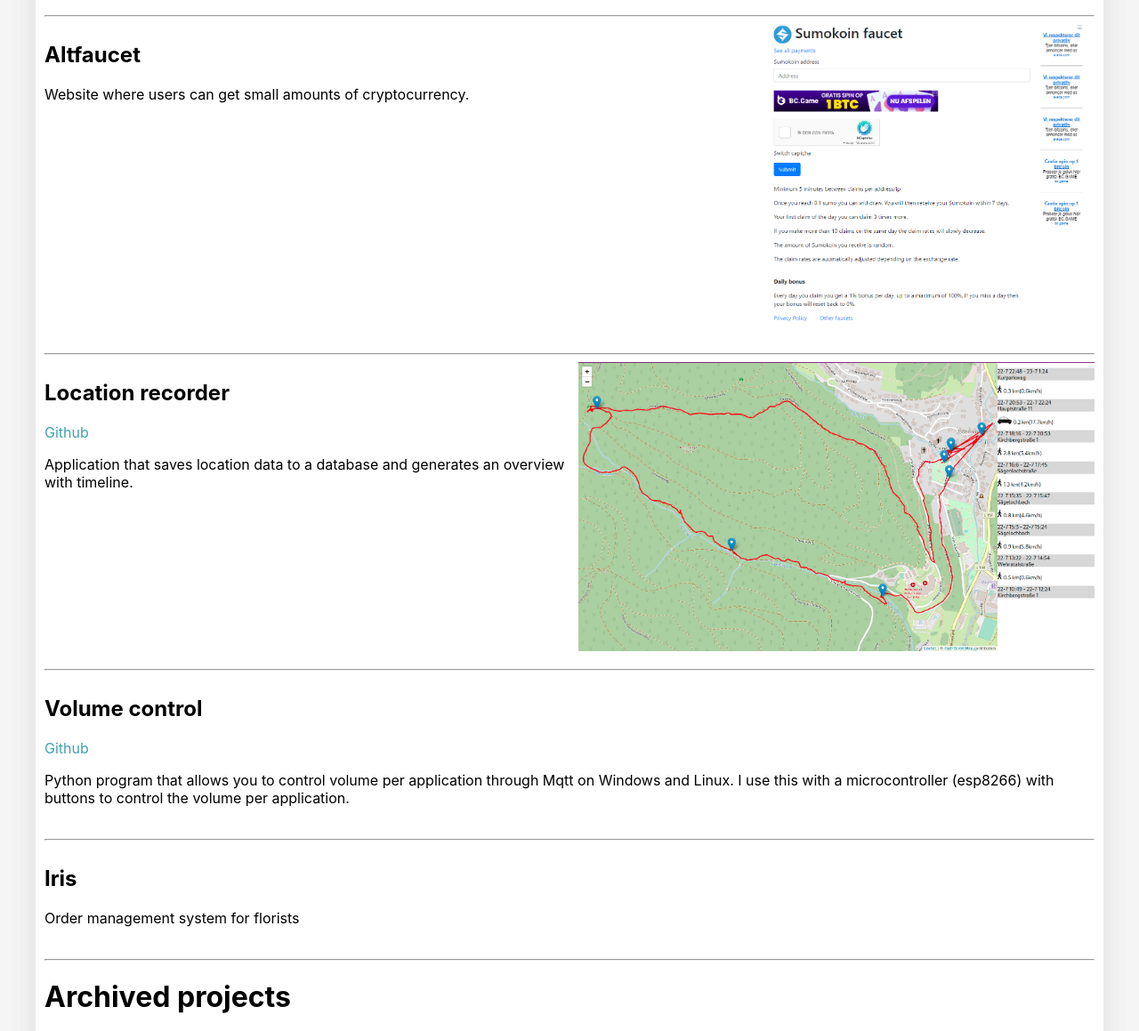
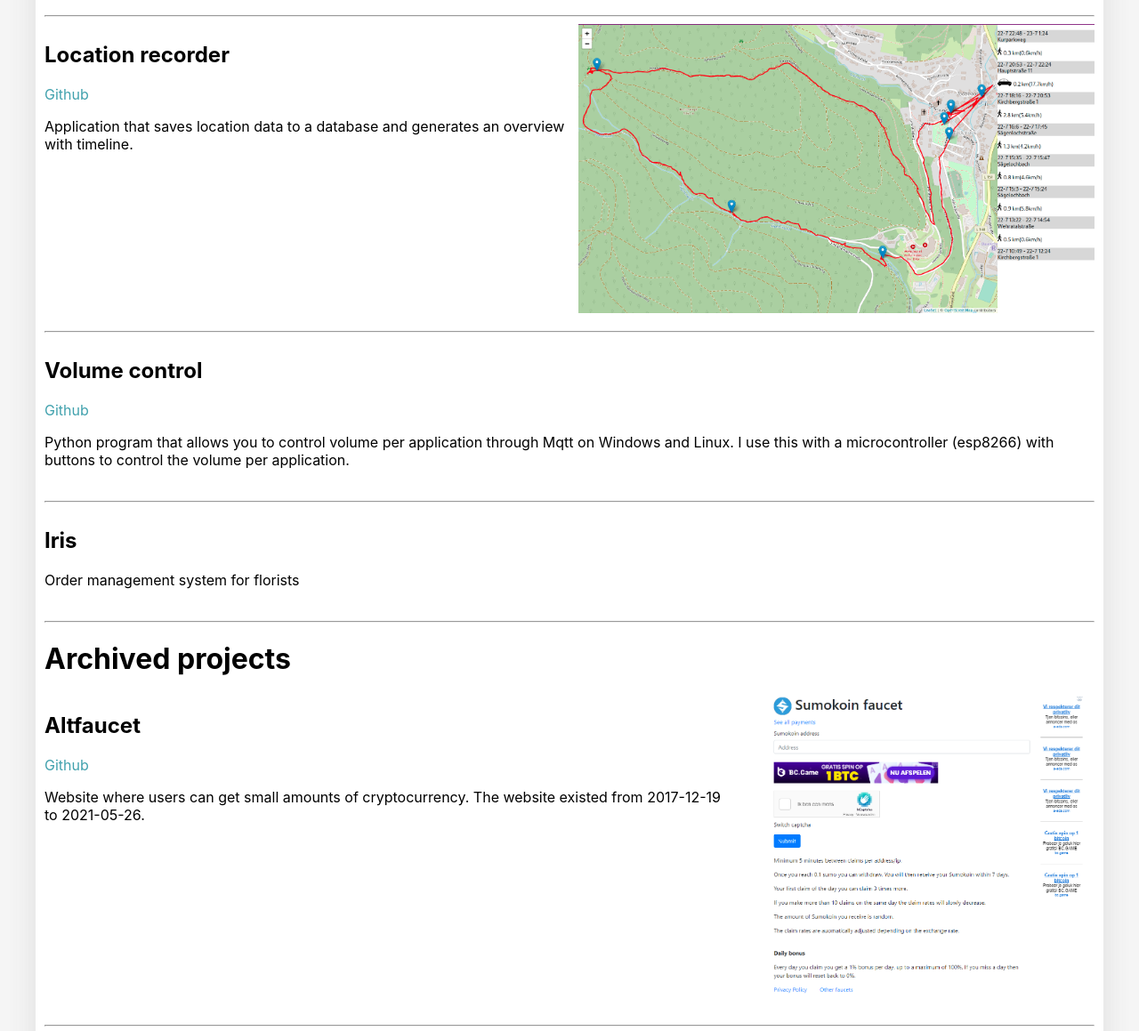
Before and after one commit to koen20/koenhabets.nl, a plain HTML site: page index.html in a window 1280 px wide. Shown: the part 531-1690 px from the top of the page at 89% size. Drawn offline with Linux system fonts and the light colour scheme.

Commit message:
Update crypto faucet

```diff
--- a/index.html
+++ b/index.html
@@ -27,12 +27,6 @@ This app currently supports the rules of Yahtzee with an option for Yahtzee bonu
 		</div>
 		<hr/>
 		<div class="project-item">
-			<img class="project-item-image" src="static/images/altfaucet.png">
-			<h2>Altfaucet</h2>
-			<p>Website where users can get small amounts of cryptocurrency.</p>
-		</div>
-		<hr/>
-		<div class="project-item">
 			<img class="project-item-image" src="static/images/location-recorder.png">
 			<h2>Location recorder</h2>
 			<a href="https://github.com/koen20/location-recorder">Github</a>
@@ -52,6 +46,13 @@ This app currently supports the rules of Yahtzee with an option for Yahtzee bonu
 		<hr/>
 
 		<h1>Archived projects</h1>
+		<div class="project-item">
+			<img class="project-item-image" src="static/images/altfaucet.png">
+			<h2>Altfaucet</h2>
+			<a href="https://github.com/koen20/crypto-faucet">Github</a>
+			<p>Website where users can get small amounts of cryptocurrency. The website existed from 2017-12-19 to 2021-05-26.</p>
+		</div>
+		<hr/>
 		<div class="project-item">
 				<img class="project-item-image" src="static/images/school.png">
 				<h2>School</h2>
```
